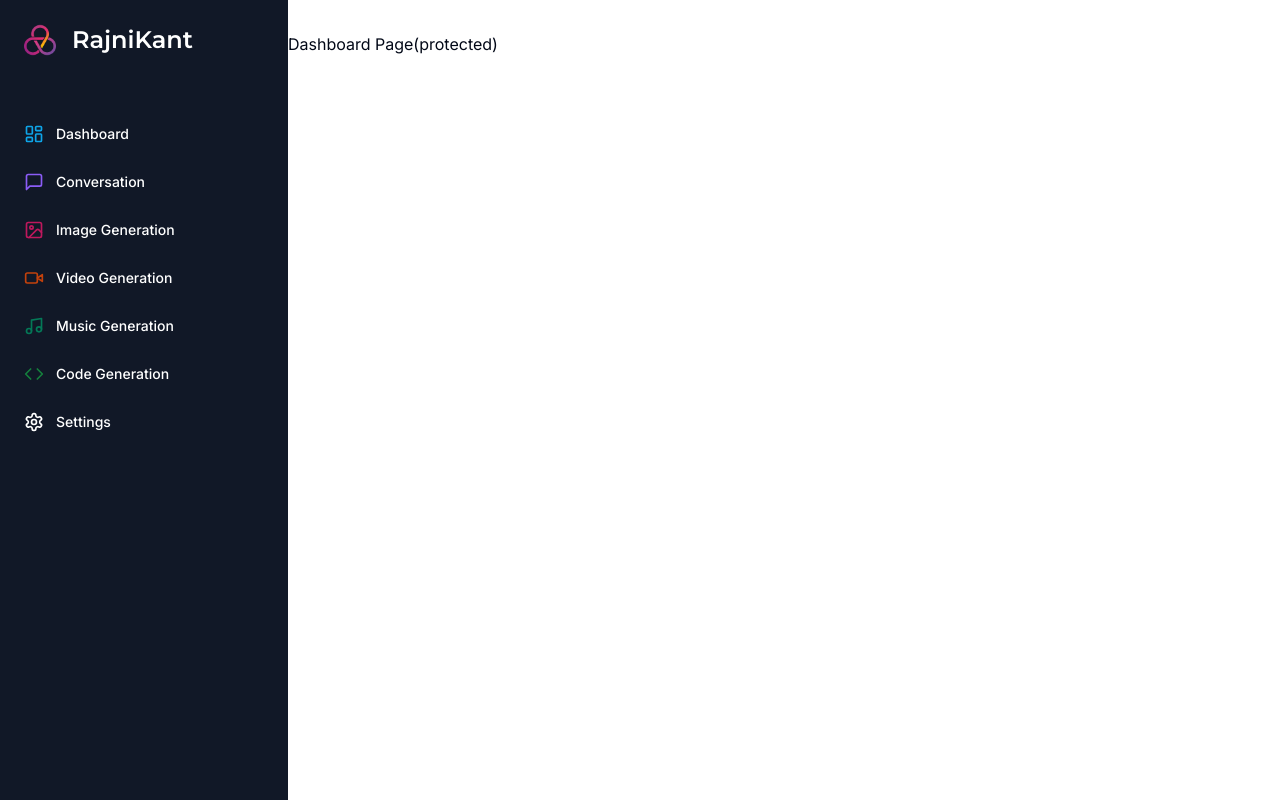
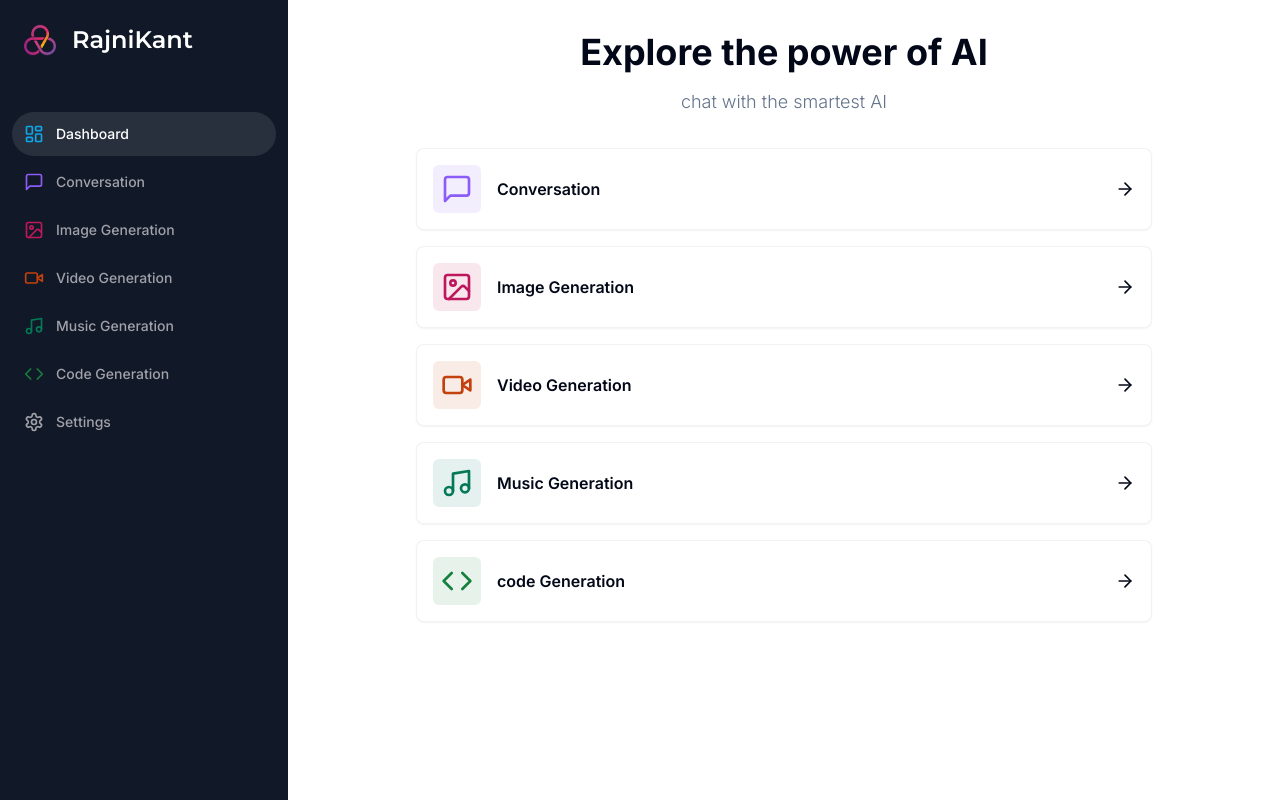
Before and after one commit to deepsolankii/personal-ai, a Next.js app: page /dashboard in a window 1280 px wide. Built offline with nearby package versions, Linux system fonts and the light colour scheme.

Commit message:
Added dashboard page

```diff
--- a/app/(dashboard)/(routes)/dashboard/page.tsx
+++ b/app/(dashboard)/(routes)/dashboard/page.tsx
@@ -1,5 +1,88 @@
-const page = () => {
-  return <div>Dashboard Page(protected)</div>;
+"use client";
+
+import { Card } from "@/components/ui/card";
+import { cn } from "@/lib/utils";
+import {
+  ArrowRight,
+  Code,
+  ImageIcon,
+  MessageSquare,
+  MusicIcon,
+  VideoIcon,
+} from "lucide-react";
+import { useRouter } from "next/navigation";
+
+const tools = [
+  {
+    label: "Conversation",
+    icon: MessageSquare,
+    color: "text-violet-500",
+    bgColor: "bg-violet-500/10",
+    href: "/conversation",
+  },
+  {
+    label: "Image Generation",
+    icon: ImageIcon,
+    href: "/image",
+    color: "text-pink-700",
+    bgColor: "bg-pink-700/10",
+  },
+  {
+    label: "Video Generation",
+    icon: VideoIcon,
+    href: "/video",
+    color: "text-orange-700",
+    bgColor: "bg-orange-700/10",
+  },
+  {
+    label: "Music Generation",
+    icon: MusicIcon,
+    href: "/music",
+    color: "text-emerald-700",
+    bgColor: "bg-emerald-700/10",
+  },
+  {
+    label: "code Generation",
+    icon: Code,
+    href: "/code",
+    color: "text-green-700",
+    bgColor: "bg-green-700/10",
+  },
+];
+
+const DashboardPage = () => {
+  const router = useRouter();
+  return (
+    <div>
+      <div className='mb-8 space-y-4'>
+        <h2 className='text-2xl md:text-4xl font-bold text-center'>
+          Explore the power of AI
+        </h2>
+        <p className='text-muted-foreground font-light text-sm md:text-lg text-center'>
+          chat with the smartest AI
+        </p>
+      </div>
+      <div className='px-4 md:px-20 lg:px-32 space-y-4'>
+        {tools.map((tool) => {
+          return (
+            <Card
+              onClick={() => router.push(tool.href)}
+              key={tool.href}
+              className='p-4 border-black/5 flex items-center justify-between hover:shadow-md transition cursor-pointer'
+            >
+              <div className='flex items-center gap-x-4'>
+                <div className={cn("p-2 w-fit rounded-md", tool.bgColor)}>
+                  <tool.icon className={cn("w-8 h-8", tool.color)} />
+                </div>
+                <div className='font-semibold'>{tool.label}</div>
+              </div>
+              <ArrowRight className='w-5 h-5' />
+            </Card>
+          );
+        })}
+      </div>
+    </div>
+  );
 };
 
-export default page;
+export default DashboardPage;
--- a/components/mobile-sidebar.tsx
+++ b/components/mobile-sidebar.tsx
@@ -5,8 +5,19 @@
 import { Button } from "@/components/ui/button";
 import { Sheet, SheetContent, SheetTrigger } from "@/components/ui/sheet";
 import Sidebar from "@/components/sidebar";
+import { useEffect, useState } from "react";
 
 const MobileSidebar = () => {
+  const [isMounted, setIsMounted] = useState(false);
+
+  useEffect(() => {
+    setIsMounted(true);
+  }, []);
+
+  if (!isMounted) {
+    return null;
+  }
+
   return (
     <Sheet>
       <SheetTrigger>
--- a/components/sidebar.tsx
+++ b/components/sidebar.tsx
@@ -14,6 +14,7 @@
 import Image from "next/image";
 import Link from "next/link";
 import React from "react";
+import { usePathname } from "next/navigation";
 
 const montserrat = Montserrat({ weight: "600", subsets: ["latin"] });
 
@@ -62,6 +63,7 @@
 ];
 
 const Sidebar = () => {
+  const pathname = usePathname();
   return (
     <div className='space-y-4 py-4 flex flex-col h-full bg-[#111827] text-white'>
       <div className='px-3 py-2 flex-1'>
@@ -79,7 +81,12 @@
               <Link
                 href={route.href}
                 key={route.href}
-                className='text-sm group flex p-3 w-full justify-start font-medium cursor-pointer hover:text-white hover:bg-white/10 rounded-full'
+                className={cn(
+                  "text-sm group flex p-3 w-full justify-start font-medium cursor-pointer hover:text-white hover:bg-white/10 rounded-full",
+                  route.href === pathname
+                    ? "text-white bg-white/10"
+                    : "text-zinc-400"
+                )}
               >
                 <div className='flex items-center flex-1 capitalize'>
                   <route.icon className={cn("h-5 w-5 mr-3", route.color)} />
--- /dev/null
+++ b/components/ui/card.tsx
@@ -0,0 +1,79 @@
+import * as React from "react"
+
+import { cn } from "@/lib/utils"
+
+const Card = React.forwardRef<
+  HTMLDivElement,
+  React.HTMLAttributes<HTMLDivElement>
+>(({ className, ...props }, ref) => (
+  <div
+    ref={ref}
+    className={cn(
+      "rounded-lg border bg-card text-card-foreground shadow-sm",
+      className
+    )}
+    {...props}
+  />
+))
+Card.displayName = "Card"
+
+const CardHeader = React.forwardRef<
+  HTMLDivElement,
+  React.HTMLAttributes<HTMLDivElement>
+>(({ className, ...props }, ref) => (
+  <div
+    ref={ref}
+    className={cn("flex flex-col space-y-1.5 p-6", className)}
+    {...props}
+  />
+))
+CardHeader.displayName = "CardHeader"
+
+const CardTitle = React.forwardRef<
+  HTMLParagraphElement,
+  React.HTMLAttributes<HTMLHeadingElement>
+>(({ className, ...props }, ref) => (
+  <h3
+    ref={ref}
+    className={cn(
+      "text-2xl font-semibold leading-none tracking-tight",
+      className
+    )}
+    {...props}
+  />
+))
+CardTitle.displayName = "CardTitle"
+
+const CardDescription = React.forwardRef<
+  HTMLParagraphElement,
+  React.HTMLAttributes<HTMLParagraphElement>
+>(({ className, ...props }, ref) => (
+  <p
+    ref={ref}
+    className={cn("text-sm text-muted-foreground", className)}
+    {...props}
+  />
+))
+CardDescription.displayName = "CardDescription"
+
+const CardContent = React.forwardRef<
+  HTMLDivElement,
+  React.HTMLAttributes<HTMLDivElement>
+>(({ className, ...props }, ref) => (
+  <div ref={ref} className={cn("p-6 pt-0", className)} {...props} />
+))
+CardContent.displayName = "CardContent"
+
+const CardFooter = React.forwardRef<
+  HTMLDivElement,
+  React.HTMLAttributes<HTMLDivElement>
+>(({ className, ...props }, ref) => (
+  <div
+    ref={ref}
+    className={cn("flex items-center p-6 pt-0", className)}
+    {...props}
+  />
+))
+CardFooter.displayName = "CardFooter"
+
+export { Card, CardHeader, CardFooter, CardTitle, CardDescription, CardContent }
```
